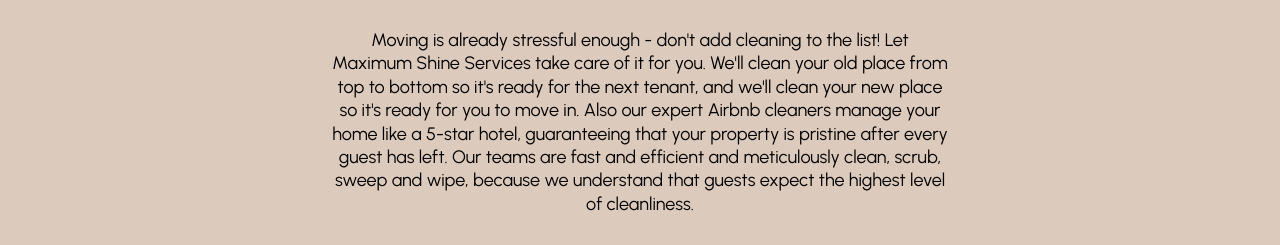
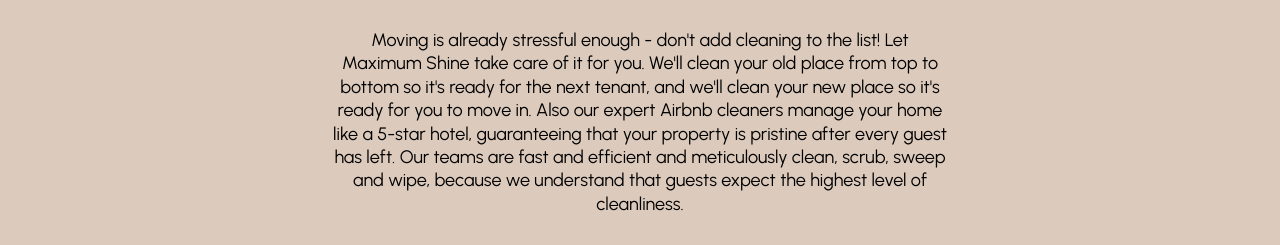
Before and after one commit to flaviasiv/Maximum, a website: page services/moveinmoveoutcleaning.html in a window 1280 px wide. Shown: the part 496-741 px from the top of the page. Drawn offline with nearby package versions, Linux system fonts and the light colour scheme; some packages are replaced by stand-ins of ours; files whose address does not match are found by name.

Commit message:
correction

```diff
--- a/services/moveinmoveoutcleaning.html
+++ b/services/moveinmoveoutcleaning.html
@@ -123,7 +123,7 @@
                 <path d="M0.5 3.3877C0.5 2.00698 1.61929 0.887695 3 0.887695H60C61.3807 0.887695 62.5 2.00698 62.5 3.3877C62.5 4.76841 61.3807 5.8877 60 5.8877H3C1.61929 5.8877 0.5 4.76841 0.5 3.3877Z" fill="#B8987F"/>
                 </svg>
                 </h1>
-             <p>Moving is already stressful enough - don't add cleaning to the list! Let Maximum Shine Services take care of it for you. We'll clean your old place from top to bottom so it's ready for the next tenant, and we'll clean your new place so it's ready for you to move in. Also our expert Airbnb cleaners manage your home like a 5-star hotel, guaranteeing that your property is pristine after every guest has left. Our teams are fast and efficient and meticulously clean, scrub, sweep and wipe, because we understand that guests expect the highest level of cleanliness. </p>
+             <p>Moving is already stressful enough - don't add cleaning to the list! Let Maximum Shine take care of it for you. We'll clean your old place from top to bottom so it's ready for the next tenant, and we'll clean your new place so it's ready for you to move in. Also our expert Airbnb cleaners manage your home like a 5-star hotel, guaranteeing that your property is pristine after every guest has left. Our teams are fast and efficient and meticulously clean, scrub, sweep and wipe, because we understand that guests expect the highest level of cleanliness. </p>
              <img class="popupimg" src="../assets/popup3.png" alt="">
               <a class="callnow callnowpopup btn-1" href="tel:+16142266588"><svg width="24" height="24" viewBox="0 0 24 24" fill="none" xmlns="http://www.w3.org/2000/svg">
                 <path d="M15.0499 5C16.0267 5.19057 16.9243 5.66826 17.628 6.37194C18.3317 7.07561 18.8094 7.97326 18.9999 8.95M15.0499 1C17.0792 1.22544 18.9715 2.13417 20.4162 3.57701C21.8608 5.01984 22.7719 6.91101 22.9999 8.94M21.9999 16.92V19.92C22.0011 20.1985 21.944 20.4742 21.8324 20.7293C21.7209 20.9845 21.5572 21.2136 21.352 21.4019C21.1468 21.5901 20.9045 21.7335 20.6407 21.8227C20.3769 21.9119 20.0973 21.9451 19.8199 21.92C16.7428 21.5856 13.7869 20.5341 11.1899 18.85C8.77376 17.3147 6.72527 15.2662 5.18993 12.85C3.49991 10.2412 2.44818 7.27099 2.11993 4.18C2.09494 3.90347 2.12781 3.62476 2.21643 3.36162C2.30506 3.09849 2.4475 2.85669 2.6347 2.65162C2.82189 2.44655 3.04974 2.28271 3.30372 2.17052C3.55771 2.05833 3.83227 2.00026 4.10993 2H7.10993C7.59524 1.99522 8.06572 2.16708 8.43369 2.48353C8.80166 2.79999 9.04201 3.23945 9.10993 3.72C9.23656 4.68007 9.47138 5.62273 9.80993 6.53C9.94448 6.88792 9.9736 7.27691 9.89384 7.65088C9.81408 8.02485 9.6288 8.36811 9.35993 8.64L8.08993 9.91C9.51349 12.4135 11.5864 14.4864 14.0899 15.91L15.3599 14.64C15.6318 14.3711 15.9751 14.1858 16.3491 14.1061C16.723 14.0263 17.112 14.0555 17.4699 14.19C18.3772 14.5286 19.3199 14.7634 20.2799 14.89C20.7657 14.9585 21.2093 15.2032 21.5265 15.5775C21.8436 15.9518 22.0121 16.4296 21.9999 16.92Z" stroke="#000" stroke-width="2" stroke-linecap="round" stroke-linejoin="round"/>
```
